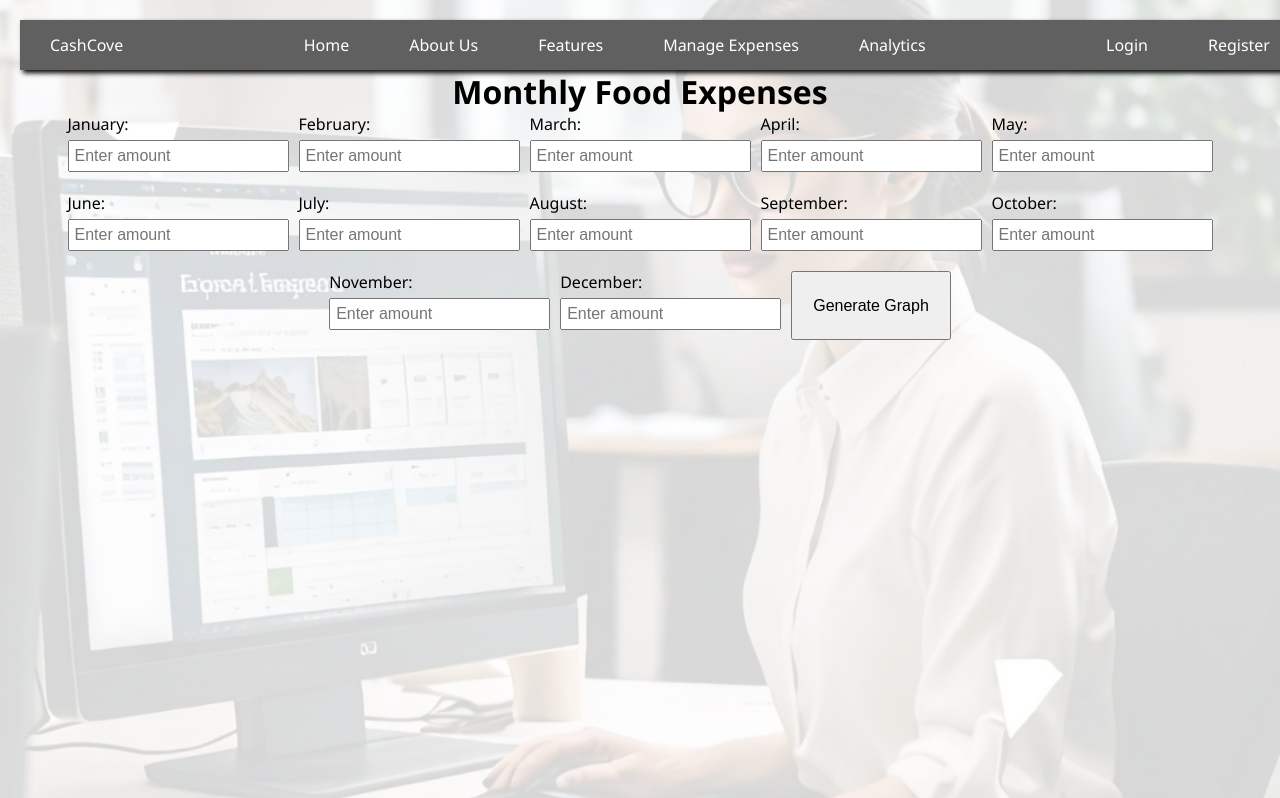
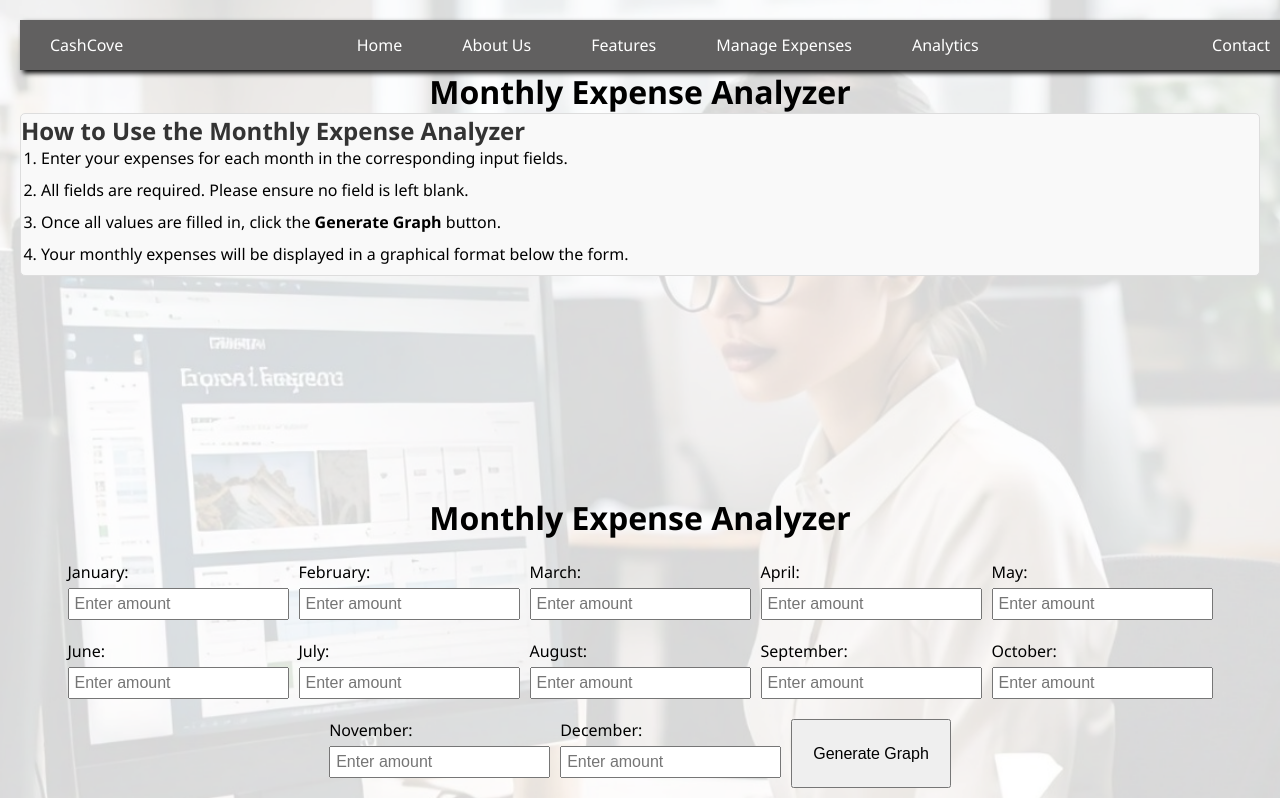
Before and after one commit to khushialodhan17/CashCove, a plain HTML site: page graph.html in a window 1280 px wide. Shown: the top 798 px of the page. Drawn offline with nearby package versions, Linux system fonts and the light colour scheme.

Commit message:
changes in navbar

```diff
--- a/graph.css
+++ b/graph.css
@@ -41,3 +41,24 @@ body {
     display: block;
     margin: 0 auto;
   }
+
+  .instructions {
+    background-color: #f9f9f9;
+    border: 1px solid #ddd;
+    border-radius: 5px;
+    padding: 0px;
+    margin-bottom: 0px;
+  }
+
+  .instructions h2 {
+    margin-top: 0;
+    color: #333;
+  }
+
+  .instructions ol {
+    padding-left: 20px;
+  }
+
+  .instructions li {
+    margin-bottom: 10px;
+  }
--- a/graph.html
+++ b/graph.html
@@ -22,10 +22,28 @@
   </script>
   <!-- Navbar Linked Ends -->
 
+  <h1>Monthly Expense Analyzer</h1>
 
+  <div class="instructions">
+    <h2>How to Use the Monthly Expense Analyzer</h2>
+    <ol>
+      <li>Enter your expenses for each month in the corresponding input fields.</li>
+      <li>All fields are required. Please ensure no field is left blank.</li>
+      <li>Once all values are filled in, click the <strong>Generate Graph</strong> button.</li>
+      <li>Your monthly expenses will be displayed in a graphical format below the form.</li>
+    </ol>
+  </div>
 
+  <form id="expensesForm">
+    <!-- Existing form content -->
+    <!-- ... -->
+  </form>
 
-  <h1>Monthly Food Expenses</h1>
+  <canvas id="expensesChart" width="400" height="200"></canvas>
+  <script src="graph.js"></script>
+
+  <h1>Monthly Expense Analyzer</h1>
+  <br>
   <form id="expensesForm">
     <div class="form-group">
       <label for="january">January:</label>
--- a/navbar.html
+++ b/navbar.html
@@ -11,31 +11,28 @@
 
         <ul class="sidebar">
             <li onclick=hideSidebar()><a href="#"><svg xmlns="http://www.w3.org/2000/svg" height="24px" viewBox="0 -960 960 960" width="24px" fill="#FFFFFF"><path d="m256-200-56-56 224-224-224-224 56-56 224 224 224-224 56 56-224 224 224 224-56 56-224-224-224 224Z"/></svg></a></li>
-            <li><a href="#">Home</a></li>
-            <li><a href="AboutUs.html">About Us</a></li>
-            <li><a href="trialHomepage.html">Features</a></li>
+            <li><a href="#HomePage">Home</a></li>
+            <li><a href="#AboutUs">About Us</a></li>
+            <li><a href="#Features">Features</a></li>
             <li><a href="et.html">Manage Expenses</a></li>
             <li><a href="graph.html">Analytics</a></li>
-            <li><a href="#">Contact</a></li>
-            <li><a href="">Login</a></li>
-            <li><a href="">Register</a>
+            <li><a href="#footerContact">Contact</a></li>
         </ul>
 
         <ul>
             <li><a href="#">CashCove</a></li>
-            <li class="hideOnMobile"><a href="#">Home</a></li>
-            <li class="hideOnMobile"><a href="AboutUs.html">About Us</a></li>
-            <li class="hideOnMobile"><a href="trialHomepage.html">Features</a></li>
+            <li class="hideOnMobile"><a href="#HomePage">Home</a></li>
+            <li class="hideOnMobile"><a href="#AboutUs">About Us</a></li>
+            <li class="hideOnMobile"><a href="#Features">Features</a></li>
             <li class="hideOnMobile"><a href="et.html">Manage Expenses</a></li>
             <li class="hideOnMobile"><a href="graph.html">Analytics</a></li>
-            <li class="hideOnMobile"><a href="">Login</a></li>
-            <li class="hideOnMobile"><a href="">Register</a></li>
+            <li class="hideOnMobile"><a href="#footerContact">Contact</a></li>
             <li class="menu-button" onclick=showSidebar()><a href="#"><svg xmlns="http://www.w3.org/2000/svg" height="24px" viewBox="0 -960 960 960" width="24px" fill="#FFFFFF"><path d="M120-240v-80h720v80H120Zm0-200v-80h720v80H120Zm0-200v-80h720v80H120Z"/></svg></a></li>
         </ul>
     </nav>
 
 
-  <script>
+  <!-- <script>
     function showSidebar() {
     const sidebar = document.querySelector('.sidebar')
     sidebar.style.display = 'flex'
@@ -45,7 +42,17 @@
     const sidebar = document.querySelector('.sidebar')
     sidebar.style.display = 'none'
     }
-  </script>
+  </script> -->
+
+  <script> function showSidebar() {
+    const sidebar = document.querySelector('.sidebar');
+    sidebar.style.display = 'flex'; }
+
+    function hideSidebar() {
+        const sidebar = document.querySelector('.sidebar');
+        sidebar.style.display = 'none';
+        }
+</script>
 
 </body>
 </html>
```
Also changed, not shown: index.html (+12 -8 lines).
